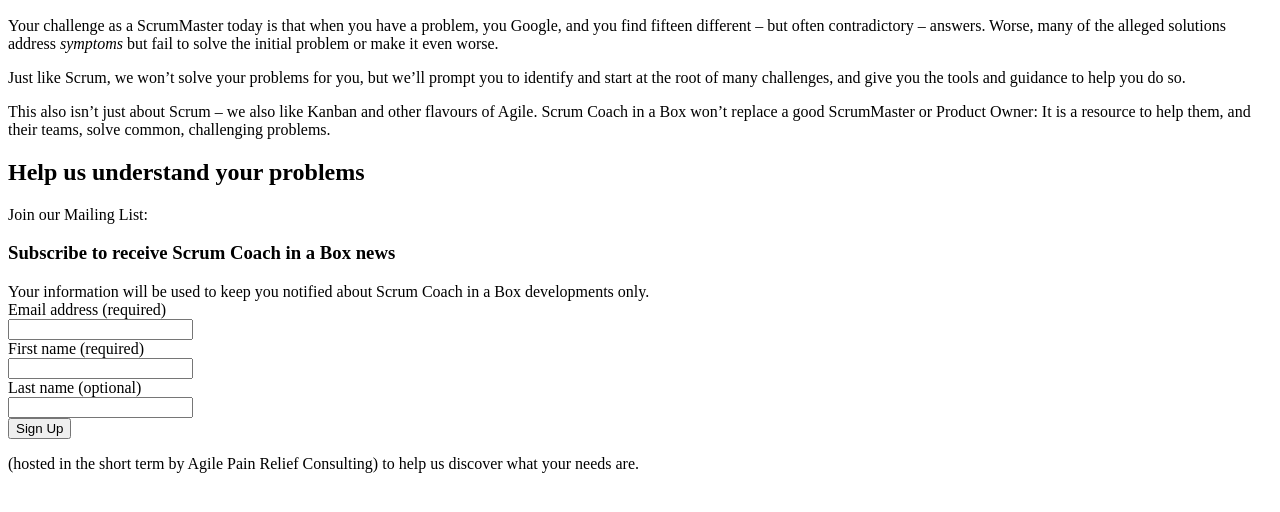
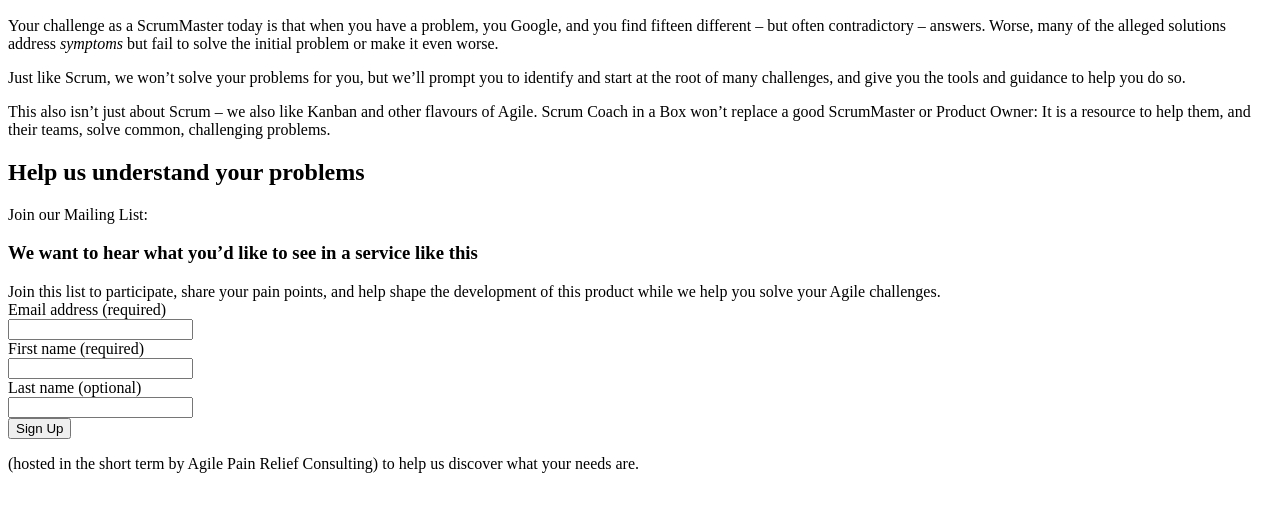
Before and after one commit to mlevison/mlevison.github.io, a plain HTML site: page index.html in a window 1280 px wide. Shown: the part 136-648 px from the top of the page. Drawn offline with Linux system fonts and the light colour scheme.

Commit message:
Improve the signup message - courtesy of Heather

```diff
--- a/index.html
+++ b/index.html
@@ -25,8 +25,8 @@
 
 <p>Join our Mailing List:
         <form action="https://www.getdrip.com/forms/424209321/submissions" method="post" data-drip-embedded-form="424209321">
-            <h3 data-drip-attribute="headline">Subscribe to receive Scrum Coach in a Box news</h3>
-            <div data-drip-attribute="description">Your information will be used to keep you notified about Scrum Coach in a Box developments only.  </div>
+            <h3 data-drip-attribute="headline">We want to hear what you’d like to see in a service like this</h3>
+            <div data-drip-attribute="description">  Join this list to participate, share your pain points, and help shape the development of this product while we help you solve your Agile challenges.</div>
               <div>
                   <label for="drip-email">Email address (required)</label><br />
                   <input type="email" id="drip-email" name="fields[email]" value="" />
```
